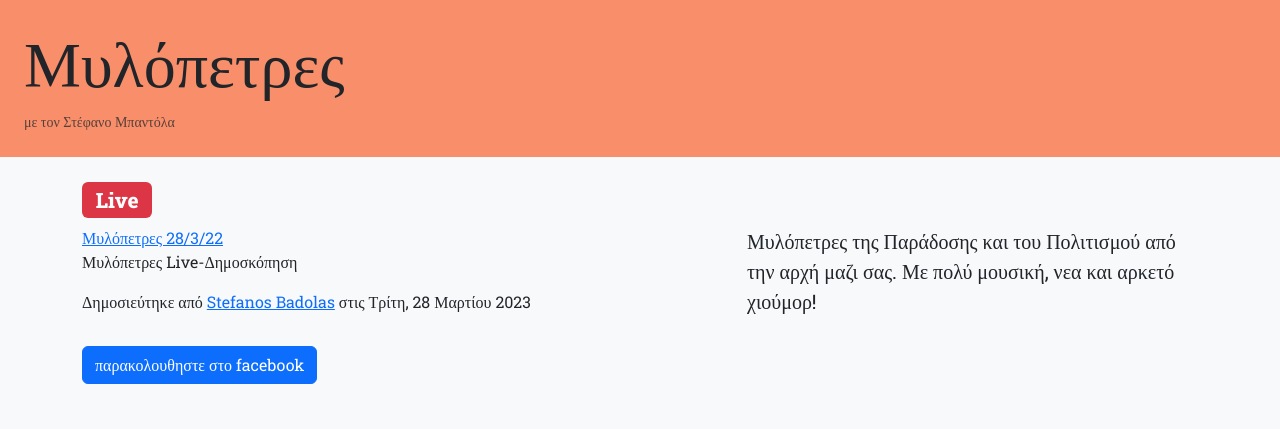
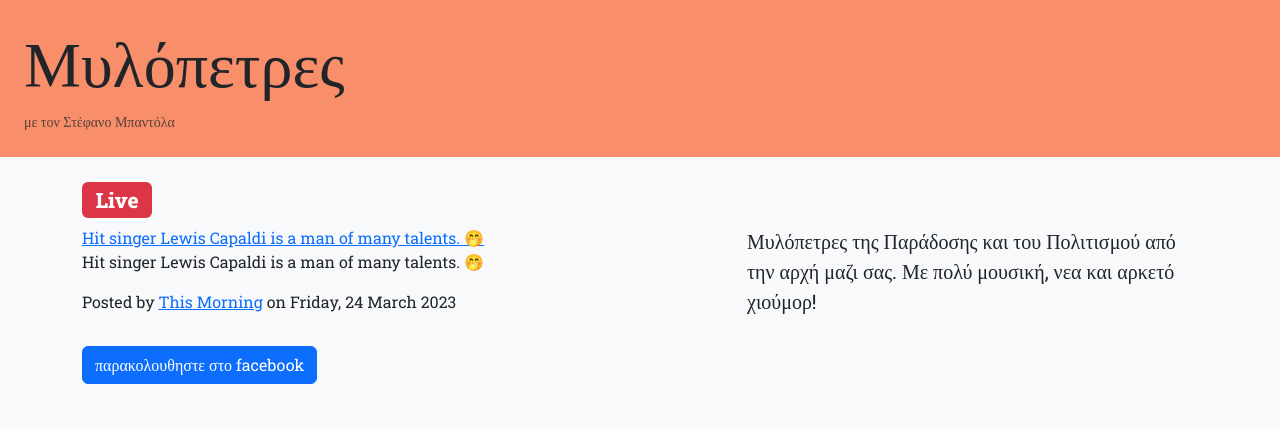
Before and after one commit to milopetres/milopetres.github.io, an Eleventy site: page index.njk in a window 1280 px wide. Shown: the top 429 px of the page. Built offline with nearby package versions, Linux system fonts and the light colour scheme; Eleventy itself is replaced by a stand-in of ours; files that its build step writes are made by us from their sources.

Commit message:
adjust video

```diff
--- a/_includes/video.njk
+++ b/_includes/video.njk
@@ -1 +1 @@
-<div class="fb-video" data-href="https://www.facebook.com/stefanos.badolas/videos/741417377634913/" data-width="auto" data-show-text="false"><blockquote cite="https://www.facebook.com/stefanos.badolas/videos/741417377634913/" class="fb-xfbml-parse-ignore"><a href="https://www.facebook.com/stefanos.badolas/videos/741417377634913/">Μυλόπετρες 28/3/22</a><p>Μυλόπετρες Live-Δημοσκόπηση</p>Δημοσιεύτηκε από <a href="https://www.facebook.com/stefanos.badolas">Stefanos Badolas</a> στις Τρίτη, 28 Μαρτίου 2023</blockquote></div>
+<div class="fb-video" data-href="https://www.facebook.com/ThisMorning/videos/762168105575912/" data-width="auto" data-show-text="false"><blockquote cite="https://www.facebook.com/ThisMorning/videos/762168105575912/" class="fb-xfbml-parse-ignore"><a href="https://www.facebook.com/ThisMorning/videos/762168105575912/">Hit singer Lewis Capaldi is a man of many talents. 🤭</a><p>Hit singer Lewis Capaldi is a man of many talents. 🤭</p>Posted by <a href="https://www.facebook.com/ThisMorning/">This Morning</a> on Friday, 24 March 2023</blockquote></div>
```
